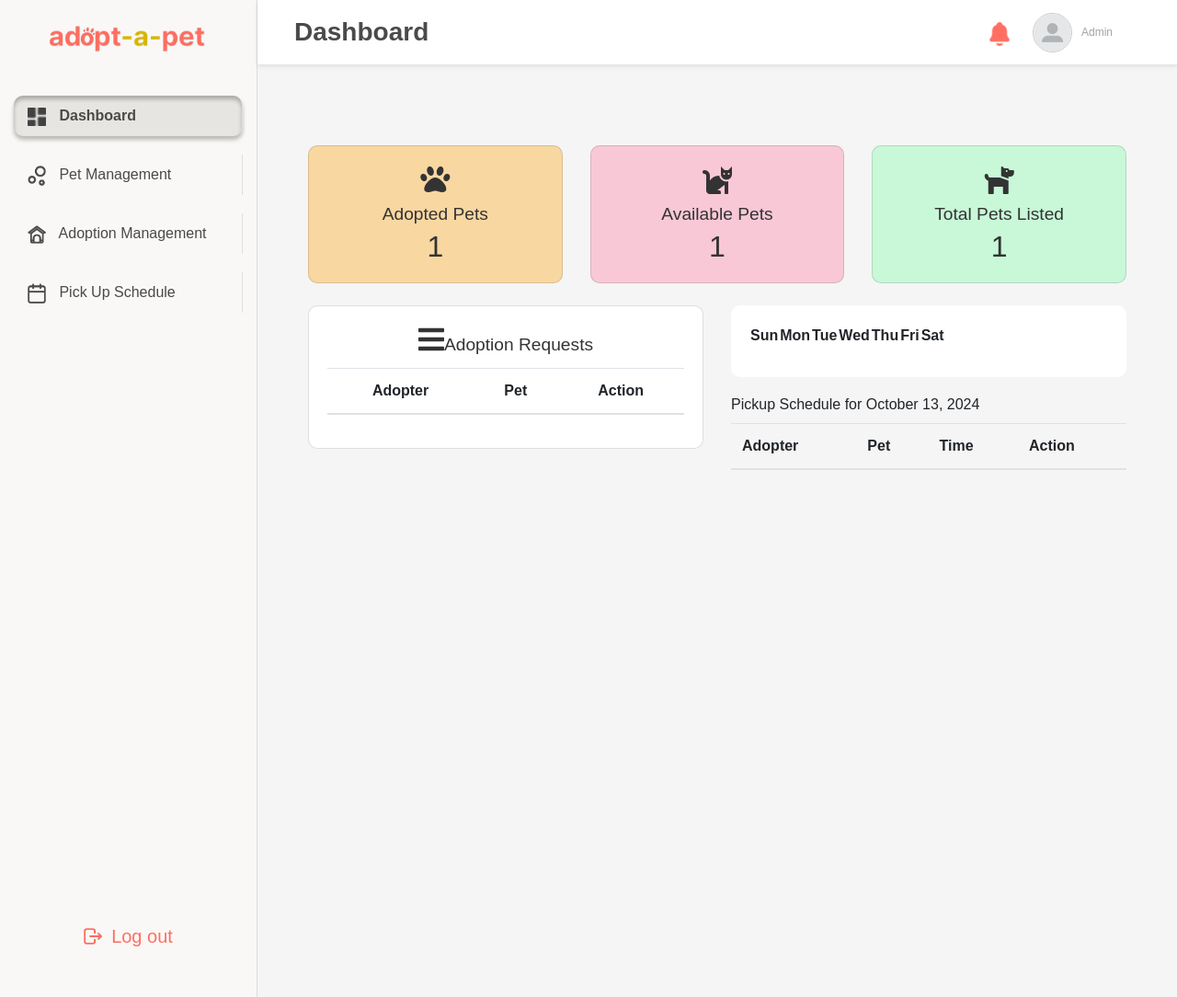
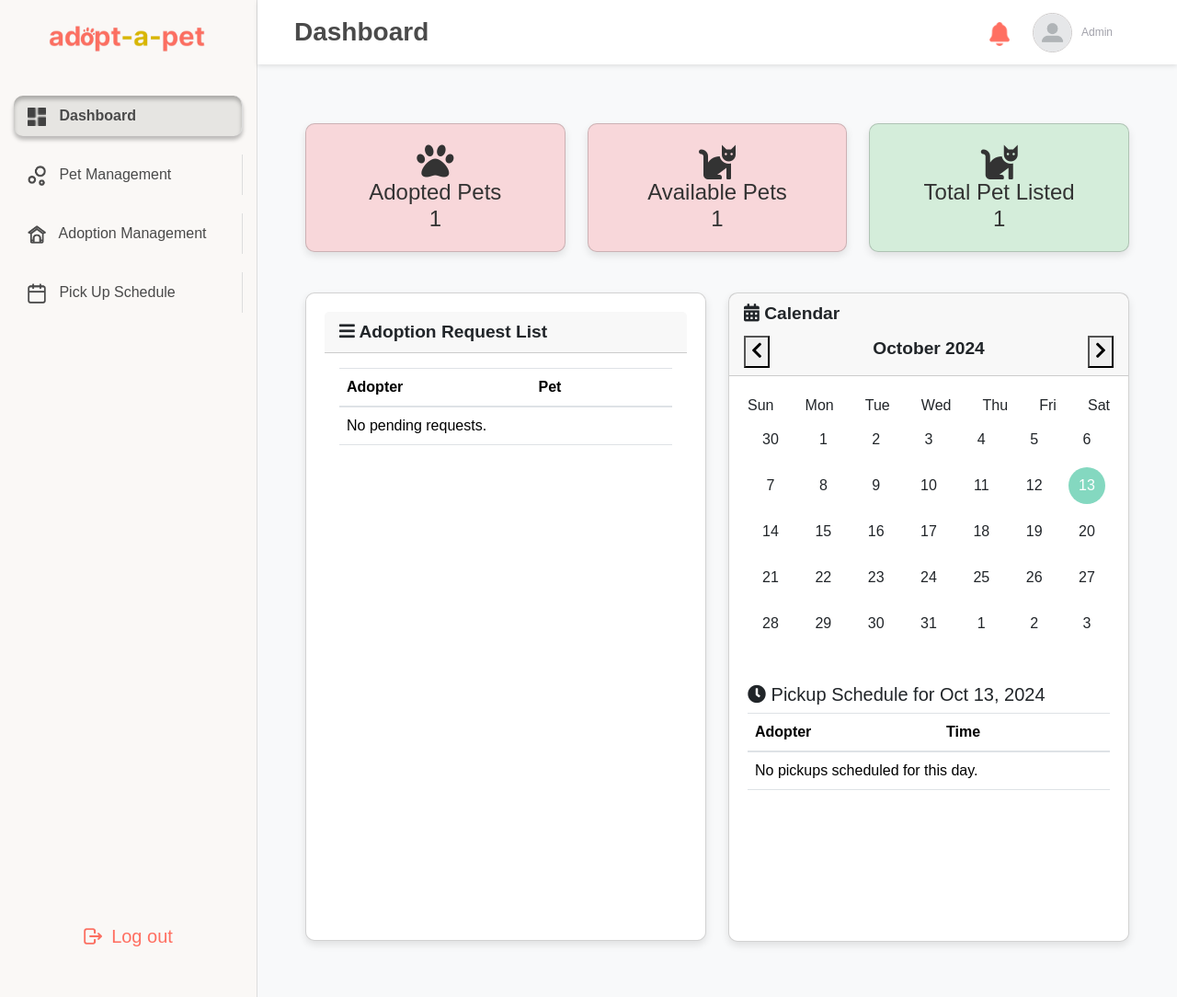
Before and after one commit to eynabdllh/pet-adoption-system, a Django app: page /dashboard/admin/ in a window 1280 px wide. Shown: the whole page at 92% size. Run offline with Django 5.2, Linux system fonts and the light colour scheme; tables that the repository leaves empty hold one stand-in row (values such as "Sample post"); lists and menus that the app fills with data are empty; some libraries are stand-ins or nearby versions.

Commit message:
[Ana] incomplete

```diff
--- a/dashboard/templates/admin_dashboard.html
+++ b/dashboard/templates/admin_dashboard.html
@@ -6,37 +6,44 @@ Dashboard
 {% endblock %}
 
 {% block content %}
+<html>
+<head>
+  <link crossorigin="anonymous" href="https://cdn.jsdelivr.net/npm/bootstrap@5.3.2/dist/css/bootstrap.min.css" integrity="sha384-T3c6CoIi6uLrA9TneNEoa7RxnatzjcDSCmG1MXxSR1GAsXEV/Dwwykc2MPK8M2HN" rel="stylesheet"/>
+  <link href="https://cdnjs.cloudflare.com/ajax/libs/font-awesome/5.15.3/css/all.min.css" rel="stylesheet"/>
   <style>
     body {
-        background-color: #f5f5f5;
+        background-color: #f8f9fa;
         font-family: Arial, sans-serif;
     }
     .card {
         border-radius: 10px;
+        box-shadow: 0 4px 8px rgba(0, 0, 0, 0.1);
+        margin-bottom: 20px;
+    }
+    .card-header {
+        font-size: 1.2rem;
+        font-weight: bold;
+    }
+    .status-card {
+        text-align: center;
         padding: 20px;
-        text-align: center;
         color: #333;
     }
-    .card-orange {
-        background-color: #f8d7a1;
+    .status-card h5 {
+        margin: 0 10px;
+        font-size: 1.5rem;
     }
-    .card-pink {
-        background-color: #f8c8d7;
+    .status-card i {
+        font-size: 2.5rem;
     }
-    .card-green {
-        background-color: #c8f8d7;
+    .status-card.adopted {
+        background-color: #f8d7da;
     }
-    .card i {
-        font-size: 2rem;
-        margin-bottom: 10px;
+    .status-card.available {
+        background-color: #f8d7da;
     }
-    .card h5 {
-        font-size: 1.2rem;
-        margin-bottom: 5px;
-    }
-    .card h3 {
-        font-size: 2rem;
-        margin: 0;
+    .status-card.total {
+        background-color: #d4edda;
     }
     .table th, .table td {
         vertical-align: middle;
@@ -50,147 +57,163 @@ Dashboard
         color: white;
     }
     .calendar {
-        background-color: white;
-        border-radius: 10px;
         padding: 20px;
     }
-    .calendar-header {
+    .calendar .day {
+        width: 40px;
+        height: 40px;
+        line-height: 40px;
+        text-align: center;
+        border-radius: 50%;
+        margin: 5px;
+        cursor: pointer;
+        background-color: #fff;
+        transition: background-color 0.3s;
+    }
+    .calendar .day.not-current {
+        color: #ccc;
+    }
+    .calendar .day.active {
+        background-color: #f8d7da;
+        color: white;
+    }
+    .calendar .day.today {
+        background-color: #84d8c0;
+        color: white;
+    }
+    .schedule {
+        padding: 20px;
+        height: 300px;
+        overflow-y: auto;
+    }
+    .adoption-list {
+        padding: 20px;
+        height: 705px;
+        overflow-y: auto;
+    }
+    .schedule .time {
+        color: #dc3545;
+    }
+    .schedule .check {
+        color: #28a745;
+    }
+    .nav-buttons {
         display: flex;
         justify-content: space-between;
-        align-items: center;
-    }
-    .calendar-header h5 {
-        margin: 0;
-    }
-    .calendar-header i {
-        cursor: pointer;
-    }
-    .calendar-table {
-        width: 100%;
         margin-top: 10px;
     }
-    .calendar-table th, .calendar-table td {
-        text-align: center;
-        padding: 10px;
-    }
-    .calendar-table .active {
-        background-color: #f8c8d7;
-        border-radius: 50%;
-    }
-    .schedule {
-        margin-top: 20px;
-    }
-    .schedule h6 {
-        margin-bottom: 10px;
-    }
-    .schedule .table th, .schedule .table td {
-        vertical-align: middle;
-    }
-    .schedule .table .fa-check {
-        color: #28a745;
-    }
   </style>
-
-<div class="container mt-5">
-    <!-- Dashboard Cards -->
-    <div class="row mb-4">
+</head>
+<body>
+    <div class="container mt-4">
+        <div class="row">
           <div class="col-md-4">
-            <div class="card card-orange">
+            <div class="card status-card adopted">
               <i class="fas fa-paw"></i>
               <h5>Adopted Pets</h5>
-                <h3>{{ adopted_pets_count }}</h3>
+              <h5>{{ adopted_pets_count }}</h5>
             </div>
           </div>
           <div class="col-md-4">
-            <div class="card card-pink">
+            <div class="card status-card available">
                 <i class="fas fa-cat"></i>
                 <h5>Available Pets</h5>
-                <h3>{{ available_pets_count }}</h3>
+                <h5>{{ available_pets_count }}</h5>
             </div>
         </div>
         <div class="col-md-4">
-            <div class="card card-green">
-                <i class="fas fa-dog"></i>
-                <h5>Total Pets Listed</h5>
-                <h3>{{ total_pets_count }}</h3>
+            <div class="card status-card total">
+                <i class="fas fa-cat"></i>
+                <h5>Total Pet Listed</h5>
+                <h5>{{ total_pets_count }}</h5>
             </div>
         </div>
     </div>
-
-    <!-- Adoption Requests Table -->
-    <div class="row">
+    <div class="row mt-4">
       <div class="col-md-6">
-            <div class="card">
-                <h5><i class="fas fa-bars"></i>Adoption Requests</h5>
+        <div class="card adoption-list">
+          <div class="card-header">
+            <i class="fas fa-bars"></i> Adoption Request List
+          </div>
+          <div class="card-body">
             <table class="table">
               <thead>
                 <tr>
                   <th>Adopter</th>
                   <th>Pet</th>
-                            <th>Action</th>
+                  <th></th>
                 </tr>
               </thead>
               <tbody>
-                        {% for request in adoption_requests %}
+              {% for request in pending_requests %}
                 <tr>
-                            <td>{{ request.adopter.username }}</td>
-                            <td>{{ request.pet.name }}</td>
                   <td>
-                                <button>Approve</button>
-                                <button>Reject</button>
+                    <img src="{{ request.adopter.profile_image.url }}" alt="{{ request.adopter.first_name }}" style="height: 30px; width: 30px; border-radius: 50%;">
+                    {{ request.adopter.first_name }} {{ request.adopter.last_name }}
                   </td>
+                  <td>
+                    <img src="{{ request.pet.main_image.url }}" alt="{{ request.pet.name }}" style="height: 30px; width: 30px; border-radius: 50%;">
+                    {{ request.pet.name }}
+                  </td>
+                  <td>
+                    <button class="btn btn-approve">Approve</button>
+                    <button class="btn btn-reject">Reject</button>
+                  </td>
+                </tr>
+              {% empty %}
+                <tr>
+                  <td colspan="3">No pending requests.</td>
                 </tr>
               {% endfor %}
               </tbody>
             </table>
           </div>
         </div>
-
-        <!-- Calendar -->
+      </div>
       <div class="col-md-6">
-            <div class="calendar">
-                <table>
-                    <thead>
-                        <tr>
-                            <th>Sun</th><th>Mon</th><th>Tue</th><th>Wed</th><th>Thu</th><th>Fri</th><th>Sat</th>
-                        </tr>
-                    </thead>
-                    <tbody>
+        <div class="card">
+          <div class="card-header">
+            <i class="fas fa-calendar-alt"></i> Calendar
+            <div class="nav-buttons">
+              <button onclick="navigateMonth(-1)"><i class="fas fa-chevron-left"></i></button>
+              <strong>{{ selected_date|date:"F Y" }}</strong>
+              <button onclick="navigateMonth(1)"><i class="fas fa-chevron-right"></i></button>
+            </div>
+          </div>
+          <div class="card-body calendar">
+            <div class="d-flex justify-content-between">
+              <div>Sun</div><div>Mon</div><div>Tue</div><div>Wed</div><div>Thu</div><div>Fri</div><div>Sat</div>
+            </div>
             {% for week in calendar_weeks %}
-                        <tr>
+              <div class="d-flex justify-content-between">
                 {% for day in week %}
-                            <td>
-                                {% if day.has_pickup %}
-                                <span>{{ day.date.day }}</span>
-                                {% endif %}
-                            </td>
+                  <div class="day {{ day.is_today|yesno:'today,' }} {{ day.has_pickup|yesno:'active,' }} {{ day.not_current_month|yesno:'not-current,' }}" data-date="{{ day.date|date:'Y-m-d' }}" onclick="selectDay(this)">
+                    {{ day.date.day }}
+                  </div>
                 {% endfor %}
-                        </tr>
+              </div>
             {% endfor %}
-                    </tbody>
-                </table>
           </div>
-            <!-- Pickup Schedule List -->
-            <div class="schedule">
-                <h6>Pickup Schedule for {{ selected_date|date:"F j, Y" }}</h6>
+          <div class="card-body schedule">
+            <h5><i class="fas fa-clock"></i> Pickup Schedule for {{ selected_date|date:"M d, Y" }}</h5>
             <table class="table">
               <thead>
                 <tr>
                   <th>Adopter</th>
-                            <th>Pet</th>
                   <th>Time</th>
-                            <th>Action</th>
+                  <th></th>
                 </tr>
               </thead>
               <tbody>
-                        {% for pickup in pickups %}
+              {% for schedule in pickups %}
                 <tr>
-                            <td>{{ pickup.adopter.name }}</td>
-                            <td>{{ pickup.pet.name }}</td>
-                            <td>{{ pickup.time|time:"H:i" }}</td>
-                            <td>
-                                <button class="btn btn-success btn-sm"><i class="fas fa-check"></i></button>
-                            </td>
+                  <td>{{ schedule.adopter.first_name }} {{ schedule.adopter.last_name }}</td>
+                  <td class="time">{{ schedule.time }}</td>
+                  <td class="check"><i class="fas fa-check" onclick="markAsCompleted('{{ schedule.id }}')"></i></td>
+                </tr>
+              {% empty %}
+                <tr>
+                  <td colspan="3">No pickups scheduled for this day.</td>
                 </tr>
               {% endfor %}
               </tbody>
@@ -199,4 +222,41 @@ Dashboard
         </div>
       </div>
     </div>
+  </div>
+<script>
+document.querySelectorAll('.day').forEach(day => {
+  day.addEventListener('click', function() {
+    const selectedDate = this.getAttribute('data-date');
+    window.location.href = `?date=${selectedDate}`;
+  });
+});
+
+function selectDay(selected) {
+  document.querySelectorAll('.day').forEach(day => day.classList.remove('selected'));
+  selected.classList.add('selected');
+}
+
+function navigateMonth(delta) {
+  const urlParams = new URLSearchParams(window.location.search);
+  const currentDate = new Date(urlParams.get('date') || new Date().toISOString().slice(0, 10));
+  currentDate.setMonth(currentDate.getMonth() + delta);
+  urlParams.set('date', currentDate.toISOString().slice(0, 10));
+  window.location.search = urlParams.toString();
+}
+
+function markAsCompleted(pickupId) {
+  fetch(`/complete-pickup/${pickupId}`, { method: 'POST' })
+    .then(response => response.json())
+    .then(data => {
+      if (data.status === 'success') {
+        alert('Pickup marked as completed.');
+        location.reload();
+      } else {
+        alert('Failed to mark the pickup as completed.');
+      }
+    });
+}
+</script>
+</body>
+</html>
 {% endblock %}
--- a/dashboard/views.py
+++ b/dashboard/views.py
@@ -1,4 +1,4 @@
-from django.shortcuts import render, get_object_or_404
+from django.shortcuts import render, get_object_or_404, redirect
 from django.utils import timezone
 from datetime import datetime, timedelta
 from pet_listing.models import Pet
@@ -11,26 +11,19 @@ def admin_dashboard(request):
     available_count = Pet.objects.filter(is_available=True).count()
     total_pet_count = Pet.objects.count()
 
-    pending_requests = Adoption.objects.filter(status="Pending")
+    pending_requests = Adoption.objects.filter(status="pending")
 
-    today = timezone.now().date()
-    selected_date = request.GET.get('date')
-
-    if selected_date:
-        selected_date = datetime.strptime(selected_date, '%Y-%m-%d').date()
-    else:
-        selected_date = today
+    selected_date_str = request.GET.get('date', timezone.now().strftime('%Y-%m-%d'))
+    selected_date = datetime.strptime(selected_date_str, '%Y-%m-%d').date()
 
     calendar_weeks = get_calendar_data(selected_date)
-
-    scheduled_pickups = Schedule.objects.filter(scheduled_at__date=selected_date)
-    #scheduled_pickups = Schedule.objects.filter(scheduled_at__date=selected_date, completed=False)
+    scheduled_pickups = Schedule.objects.filter(day=selected_date.day, month=selected_date.strftime('%B'), year=selected_date.year, completed=False)
 
     context = {
         'adopted_pets_count': adopted_count,
         'available_pets_count': available_count,
         'total_pets_count': total_pet_count,
-        'adoption_requests': pending_requests,
+        'pending_requests': pending_requests,
         'calendar_weeks': calendar_weeks,
         'pickups': scheduled_pickups,
         'selected_date': selected_date,
@@ -41,27 +34,27 @@ def admin_dashboard(request):
 def get_calendar_data(date):
     start_of_month = date.replace(day=1)
     start_of_week = start_of_month - timedelta(days=start_of_month.weekday())
-    days_in_month = (date.replace(month=date.month % 12 + 1, day=1) - timedelta(days=1)).day
+    end_of_month = date.replace(month=date.month % 12 + 1, day=1) - timedelta(days=1)
+    current_date = start_of_week
 
     weeks = []
-    current_date = start_of_week
-    for _ in range(6):
+    while current_date <= end_of_month + timedelta(days=6 - end_of_month.weekday()):
         week = []
         for _ in range(7):
+            has_pickup = Schedule.objects.filter(day=current_date.day, month=current_date.strftime('%B'), year=current_date.year, completed=False).exists()
             week.append({
                 'date': current_date,
-                'has_pickup': Schedule.objects.filter(scheduled_at__date=current_date).exists(),
+                'is_today': current_date == timezone.now().date(),
+                'has_pickup': has_pickup
             })
             current_date += timedelta(days=1)
         weeks.append(week)
-        if current_date.day == 1 and current_date.month != start_of_month.month:
-            break
     return weeks
 
 def complete_pickup(request, pickup_id):
     if request.method == "POST":
         pickup = get_object_or_404(Schedule, id=pickup_id)
-        #pickup.completed = True
+        pickup.completed = True
         pickup.save()
         return JsonResponse({'status': 'success'})
     return JsonResponse({'status': 'failed'}, status=400)
```
Lines whose indentation alone changed are shown as unchanged.
